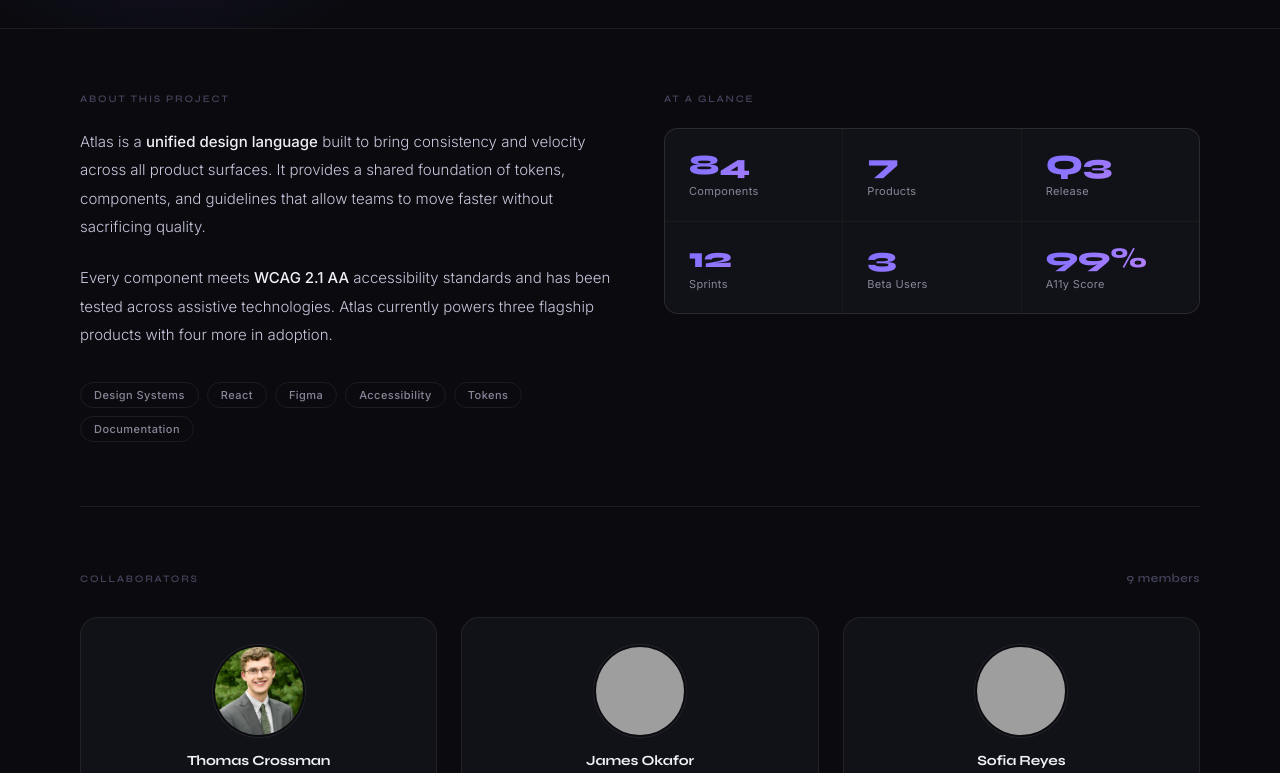
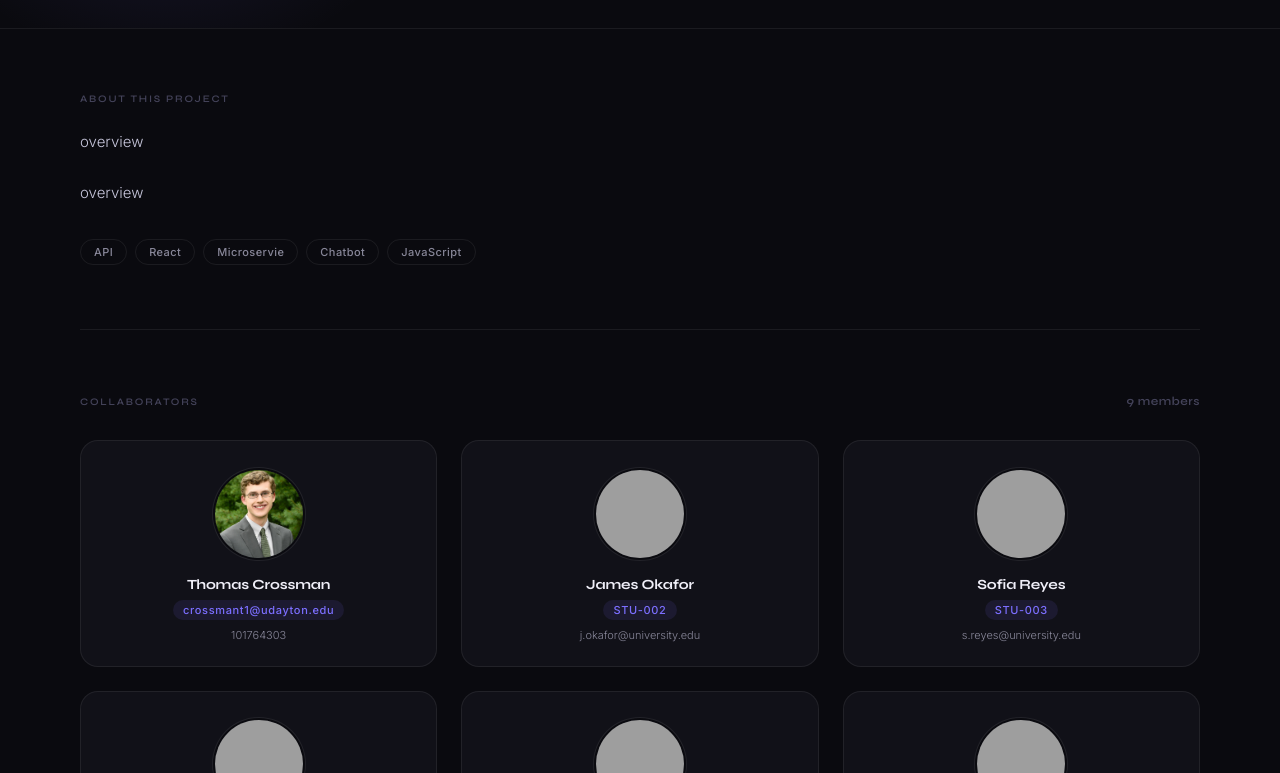
Before and after one commit to CPS-449-Group-6-Project/Public-Repository, a plain HTML site: page index.html in a window 1280 px wide. Shown: the part 165-938 px from the top of the page. Drawn offline with Linux system fonts and the light colour scheme; grey boxes are pictures that could not be loaded.

Commit message:
added initial webpage

```diff
--- a/index.html
+++ b/index.html
@@ -284,11 +284,7 @@ h1 {
 <header>
   <div>
     <div class="eyebrow"><span></span>Project Overview</div>
-    <h1>Atlas Design System</h1>
-  </div>
-  <div class="header-right">
-    <div class="badge"><span class="badge-dot"></span>Active</div>
-    <div class="header-date">Started January 2025</div>
+    <h1>AI Chatbot Microserview</h1>
   </div>
 </header>
 
@@ -297,26 +293,14 @@ h1 {
   <div class="overview-block">
     <div>
       <div class="section-title">About this project</div>
-      <p class="overview-text">Atlas is a <strong>unified design language</strong> built to bring consistency and velocity across all product surfaces. It provides a shared foundation of tokens, components, and guidelines that allow teams to move faster without sacrificing quality.</p>
-      <p class="overview-text">Every component meets <strong>WCAG 2.1 AA</strong> accessibility standards and has been tested across assistive technologies. Atlas currently powers three flagship products with four more in adoption.</p>
+      <p class="overview-text">overview</p>
+      <p class="overview-text">overview</p>
       <div class="tags">
-        <span class="tag">Design Systems</span>
+        <span class="tag">API</span>
         <span class="tag">React</span>
-        <span class="tag">Figma</span>
-        <span class="tag">Accessibility</span>
-        <span class="tag">Tokens</span>
-        <span class="tag">Documentation</span>
-      </div>
-    </div>
-    <div>
-      <div class="section-title">At a glance</div>
-      <div class="stats-grid">
-        <div class="stat"><div class="stat-val">84</div><div class="stat-lbl">Components</div></div>
-        <div class="stat"><div class="stat-val">7</div><div class="stat-lbl">Products</div></div>
-        <div class="stat"><div class="stat-val">Q3</div><div class="stat-lbl">Release</div></div>
-        <div class="stat"><div class="stat-val">12</div><div class="stat-lbl">Sprints</div></div>
-        <div class="stat"><div class="stat-val">3</div><div class="stat-lbl">Beta Users</div></div>
-        <div class="stat"><div class="stat-val">99%</div><div class="stat-lbl">A11y Score</div></div>
+        <span class="tag">Microservie</span>
+        <span class="tag">Chatbot</span>
+        <span class="tag">JavaScript</span>
       </div>
     </div>
   </div>
@@ -333,8 +317,8 @@ h1 {
       <div class="collab-card">
         <div class="avatar-ring"><img src="img\thomascrossman.JPG" alt="Thomas Crossman"></div>
         <div class="collab-name">Thomas Crossman</div>
-        <div class="collab-id">101764303</div>
-        <div class="collab-email">crossmant1@udayton.edu</div>
+        <div class="collab-id">crossmant1@udayton.edu</div>
+        <div class="collab-email">101764303</div>
       </div>
 
       <div class="collab-card">
```
